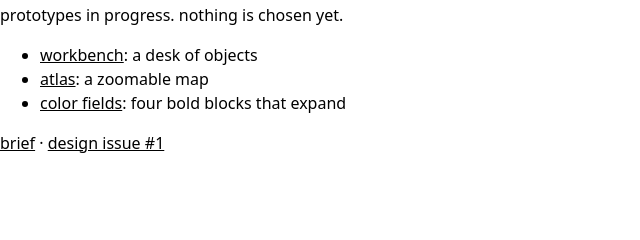
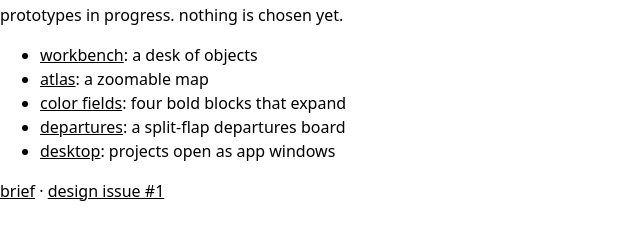
Before and after one commit to jackjlong/personal.portfolio, a website: page index.html in a window 1280 px wide. Shown: the part 88-328 px from the top of the page, without its empty margins (0-640 px from the left). Drawn offline with Linux system fonts and the light colour scheme.

Commit message:
add departures and desktop to the launcher

```diff
--- a/index.html
+++ b/index.html
@@ -13,6 +13,8 @@
     <li><a href="./prototypes/workbench/">workbench</a>: a desk of objects</li>
     <li><a href="./prototypes/atlas/">atlas</a>: a zoomable map</li>
     <li><a href="./prototypes/color-fields/">color fields</a>: four bold blocks that expand</li>
+    <li><a href="./prototypes/departures/">departures</a>: a split-flap departures board</li>
+    <li><a href="./prototypes/desktop/">desktop</a>: projects open as app windows</li>
   </ul>
   <p>
     <a href="https://github.com/jackjlong/personal.portfolio/blob/main/BRIEF.md">brief</a> ·
```
